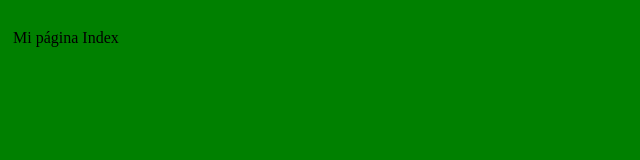
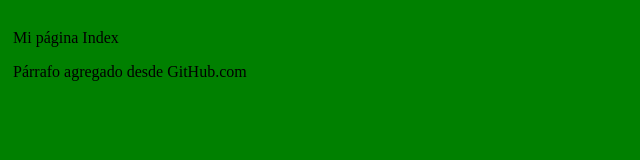
Before and after one commit to EEAr/CursoGit, a plain HTML site: page index.html in a window 1280 px wide. Shown: the whole page, without its empty margins (0-640 px from the left). Drawn offline with Linux system fonts and the light colour scheme.

Commit message:
Update index.html
Agregar párrafo desde GitHub

```diff
--- a/index.html
+++ b/index.html
@@ -6,5 +6,6 @@
 </head>
 <body>
  <p>Mi página Index</p>
+	<p>Párrafo agregado desde GitHub.com</p>
 </body>
 </html>
```
